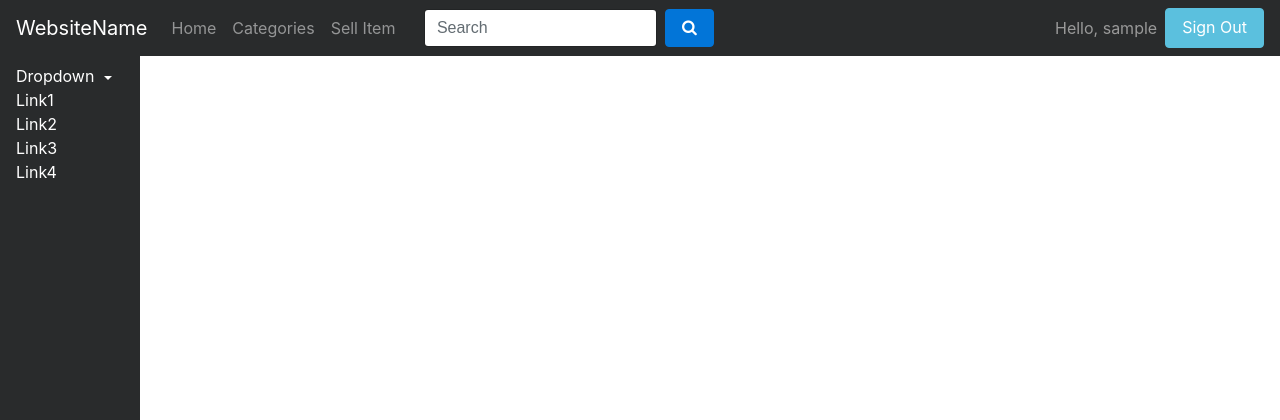
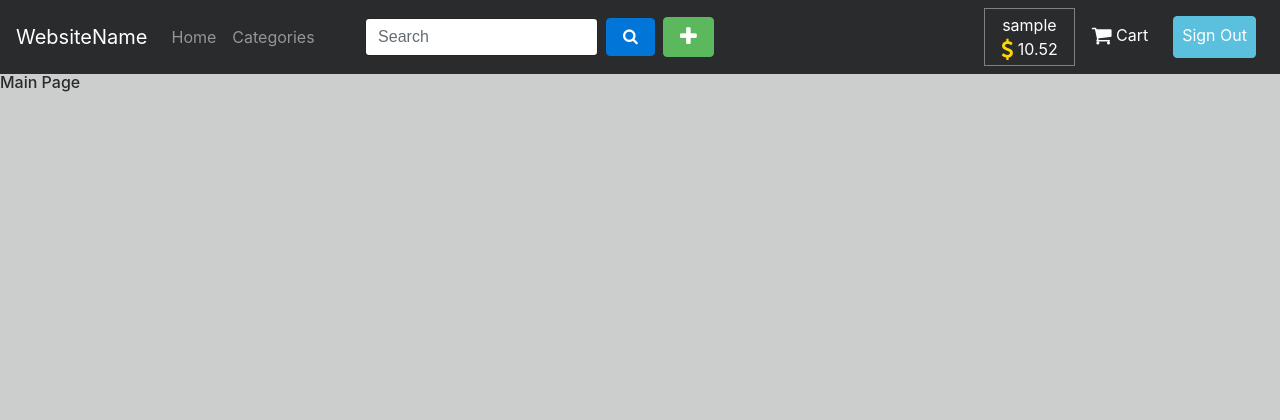
Before and after one commit to Xwaffle1/CS3500Final, a PHP site: page /main.php in a window 1280 px wide. Shown: the top 420 px of the page. Run offline with PHP 8.4, Linux system fonts and the light colour scheme; the visitor is signed in with stand-in values (Sample User, id 1).

Commit message:
Added login features to appear only when signed in, changed body to be more gray than white.

```diff
--- a/assets/css/main.css
+++ b/assets/css/main.css
@@ -5,6 +5,9 @@
 	height: 100%;
 }
 
+body {
+	background-color: #cccecd;
+}
 .navbar-fixed-left a{
 	color: white;
 }
@@ -45,8 +48,24 @@
 
 }
 
+.sign-out{
+	margin: .5em;
+	padding: .5em;
+}
+
 .welcome-user{
-	color: #999;
-	margin-top: .5em;
-	margin-bottom: .5em;
+	color: white;
+	border: gray solid thin	;
+	padding: .25em 1em .25em 1em;
+	text-decoration: unset;
 }
+
+.welcome-user a:hover{
+	color: black;
+	text-decoration: unset;
+}
+
+.balance {
+	color: white;
+	text-decoration: unset;
+}
--- a/assets/js/main.js
+++ b/assets/js/main.js
@@ -2,3 +2,12 @@ function authenticate(){
     document.getElementById("login").submit();
 
 }
+
+
+function displayProfile(element) {
+
+}
+
+function hideProfile(element) {
+
+}
--- a/main.php
+++ b/main.php
@@ -23,7 +23,7 @@
     }
     ?>
     <?php include("navbar-top.php"); ?>
-    <?php include("navbar-left.php"); ?>
+<!--    --><?php //include("navbar-left.php"); ?>
 
 </header>
 <body>
--- a/navbar-top.php
+++ b/navbar-top.php
@@ -2,7 +2,7 @@
       type="text/css">
 
 <header>
-
+<script src="assets/js/main.js"></script>
 </header>
 
 <nav class="navbar navbar-toggleable-md navbar-light navbar-inverse bg-inverse">
@@ -23,14 +23,27 @@
             <li class="nav-item" id="categories">
                 <a class="nav-link" href="categories.php">Categories</a>
             </li>
-            <li class="nav-item" id="sellitem">
-                <a class="nav-link" href="sellitem.php">Sell Item</a>
-            </li>
         </ul>
         <form class="form-inline my-2 my-lg-0">
             <input class="form-control mr-sm-2" type="text" placeholder="Search">
             <button class="btn btn-primary text-white" type="submit"><span class="fa fa-search"></span></button>
         </form>
+        <?php
+        if (session_status() == PHP_SESSION_NONE) {
+            session_start();
+        }
+
+        if (isset($_SESSION['user']) && !empty(trim($_SESSION['user']))) {
+
+            ?>
+
+            <a class="btn navbar-btn ml-2 text-white btn-success" href="sellitem.php"><i
+                        class="fa d-inline fa-lg fa-plus"></i></a>
+
+
+            <?php
+        }
+        ?>
     </div>
 
     <?php
@@ -45,17 +58,24 @@
 
         <div class="collapse navbar-collapse text-center justify-content-end" id="navbar2SupportedContent">
             <?php
-            echo "<span class='welcome-user'> Hello, " . $_SESSION['user'] . "</span>"
+            echo "<a class='welcome-user' onmouseover='' href='javascript:void(0)' onmouseenter='displayProfile(this)' onmouseleave='hideProfile(this)'>
+                    <p >" . $_SESSION['user'] . "</p>
+                    <p>
+                        <i class='fa d-inline fa-lg fa-usd' style='color: gold'></i> 10.52
+                    </p>
+                    </a>
+                    ";
             ?>
-            <a class="btn navbar-btn ml-2 text-white btn-info" href="signout.php"> Sign Out</a>
+            <a class="btn navbar-btn ml-2 text-white btn-default sign-out" href="shoppingCart.php"> <i
+                        class="fa d-inline fa-lg fa-shopping-cart"></i> Cart</a>
+            <a class="btn navbar-btn ml-2 text-white btn-info sign-out" href="signout.php"> Sign Out</a>
         </div>
         <?php
     } else {
         ?>
 
         <div class="collapse navbar-collapse text-center justify-content-end" id="navbar2SupportedContent">
-            <a class="btn navbar-btn ml-2 text-white btn-default" href="shoppingCart.php"> <i
-                        class="fa d-inline fa-lg fa-shopping-cart"></i> Cart</a>
+
             <a class="btn navbar-btn ml-2 text-white btn-success" href="login.php"><i
                         class="fa d-inline fa-lg fa-user-circle-o"></i> Sign in</a>
             <a class="btn navbar-btn ml-2 text-white btn-success" href="register.php"><i
```
